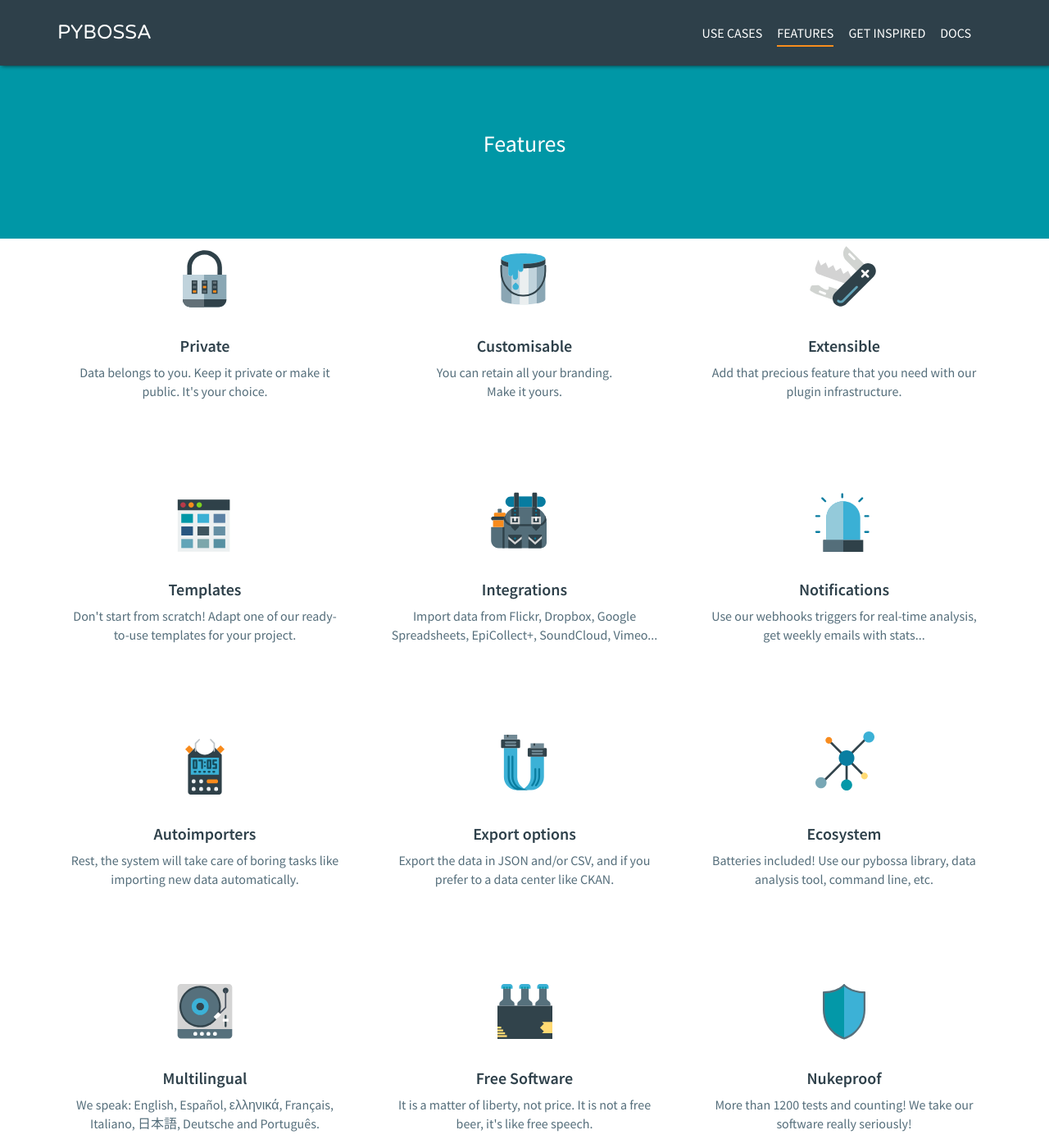
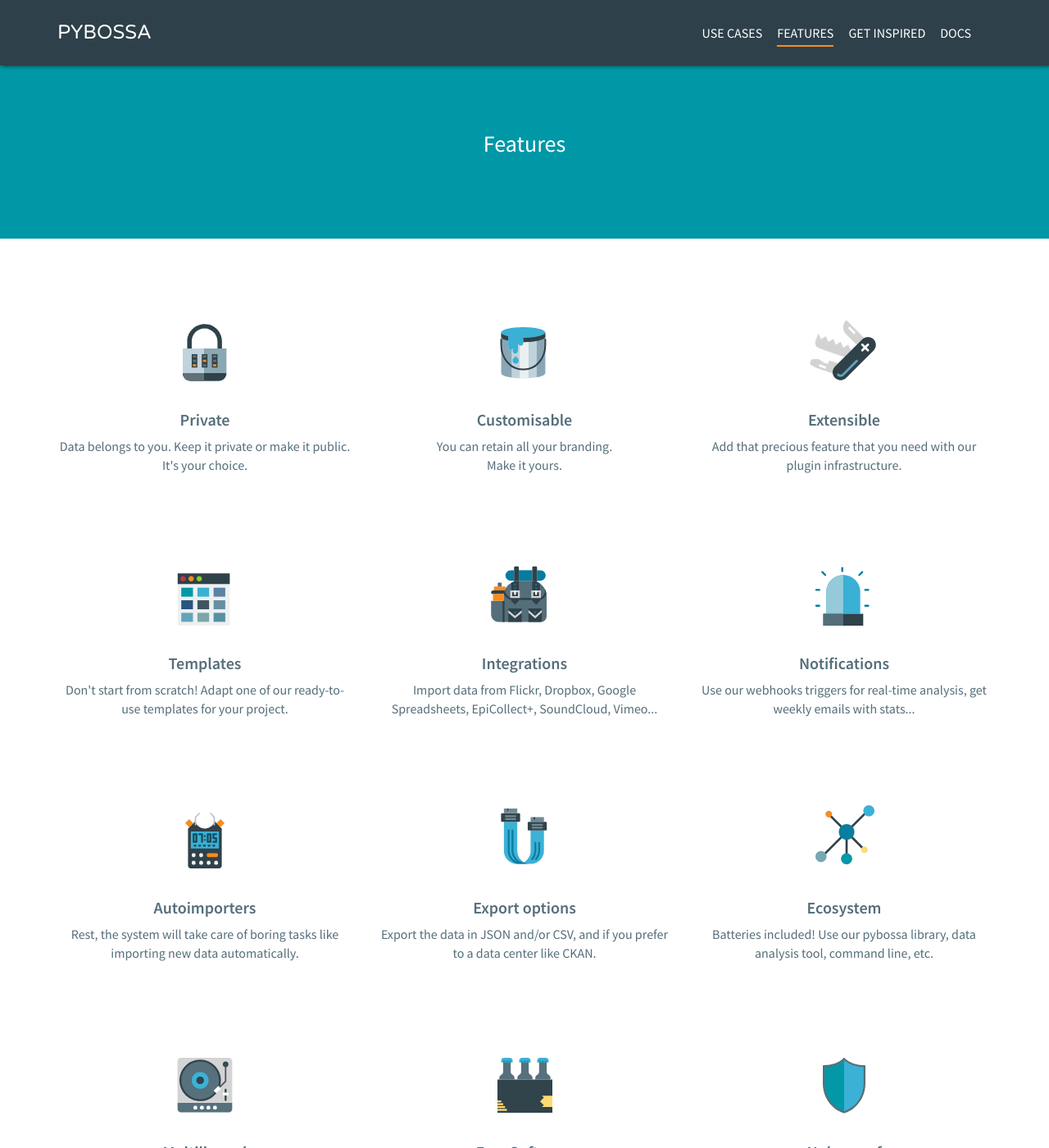
Before and after one commit to Scifabric/pybossa.github.io, a Jekyll site: the page built from features/index.html, in a window 1280 px wide and 1400 px high. Shown: the whole window at 82% size. Built offline with Jekyll 4.4.1, drawn with Linux system fonts in a browser that asks for light colours; nearby versions of some CDN libraries; Markdown is read by kramdown in place of the engine named in the settings; a style sheet for code colours, icons or effects is not loaded.

Commit message:
features new css ready

```diff
--- a/_sass/features/_all.scss
+++ b/_sass/features/_all.scss
@@ -4,10 +4,31 @@
 @import "partials/button";
 
 
-.features {
+.features-row:first-child{
+	padding-top: 90px;
+
+}
+
+.feature {
     padding-bottom: 90px;
     text-align: center;
 }
+
+@media (max-width: 768px){
+
+	.features-row:first-child{
+	padding-top: 40px;
+	}
+
+	.feature {
+    padding-bottom: 20px;
+	}
+
+	.feature:last-child {
+    padding-bottom: 40px;
+	}
+}
+
 
 .features h3 {
     color: $dark-grey;
--- a/features/index.html
+++ b/features/index.html
@@ -16,37 +16,37 @@
 </div>
 
 <div class="container-fluid">
-    <div class="container padding-top-90">
-        <div class="row features">
-            <div class="col-md-4">
+    <div class="container">
+        <div class="row features-row">
+            <div class="col-md-4 feature">
                 <img src="/assets/img/private.svg"/>
                 <h3>Private</h3>
                 <p>Data belongs to you. Keep it private or make it public. It's your choice.</p>
             </div>
-            <div class="col-md-4">
+            <div class="col-md-4 feature">
                 <img src="/assets/img/customisable.svg"/>
                 <h3>Customisable</h3>
                 <p>You can retain all your branding.<br/> Make it yours.</p>
             </div>
-            <div class="col-md-4">
+            <div class="col-md-4 feature">
                 <img src="/assets/img/extensible.svg"/>
                 <h3>Extensible</h3>
                 <p>Add that precious feature that you need with our plugin infrastructure.</p>
             </div>
         </div>
 
-        <div class="row features">
-            <div class="col-md-4">
+        <div class="row features-row">
+            <div class="col-md-4 feature">
                 <img src="/assets/img/template.svg"/>
                 <h3>Templates</h3>
                 <p>Don't start from scratch! Adapt one of our ready-to-use templates for your project.</p>
             </div>
-            <div class="col-md-4">
+            <div class="col-md-4 feature">
                 <img src="/assets/img/integration.svg"/>
                 <h3>Integrations</h3>
                 <p>Import data from Flickr, Dropbox, Google Spreadsheets, EpiCollect+, SoundCloud, Vimeo...</p>
             </div>
-            <div class="col-md-4">
+            <div class="col-md-4 feature">
                 <img src="/assets/img/notifications.svg"/>
                 <h3>Notifications</h3>
                 <p>Use our webhooks triggers for real-time analysis, get weekly emails with stats...</p>
@@ -54,54 +54,54 @@
 
         </div>
 
-        <div class="row features">
-            <div class="col-md-4">
+        <div class="row features-row">
+            <div class="col-md-4 feature">
                 <img src="/assets/img/autoimporter.svg"/>
                 <h3>Autoimporters</h3>
                 <p>Rest, the system will take care of boring tasks like importing new data automatically.</p>
             </div>
-            <div class="col-md-4">
+            <div class="col-md-4 feature">
                 <img src="/assets/img/export.svg"/>
                 <h3>Export options</h3>
                 <p>Export the data in JSON and/or CSV, and if you prefer to a data center like CKAN.</p>
             </div>
-            <div class="col-md-4">
+            <div class="col-md-4 feature">
                 <img src="/assets/img/ecosystem.svg"/>
                 <h3>Ecosystem</h3>
                 <p>Batteries included! Use our pybossa library, data analysis tool, command line, etc.</p>
             </div>
         </div>
 
-        <div class="row features">
-            <div class="col-md-4">
+        <div class="row features-row">
+            <div class="col-md-4 feature">
                 <img src="/assets/img/multilingual.svg"/>
                 <h3>Multilingual</h3>
                 <p>We speak: English, Español, ελληνικά, Français, Italiano, 日本語, Deutsche and Português.</p>
             </div>
-            <div class="col-md-4">
+            <div class="col-md-4 feature">
                 <img src="/assets/img/open-source.svg"/>
                 <h3>Free Software</h3>
                 <p>It is a matter of liberty, not price. It is not a free beer, it's like free speech.</p>
             </div>
-            <div class="col-md-4">
+            <div class="col-md-4 feature">
                 <img src="/assets/img/nukeproof.svg"/>
                 <h3>Nukeproof</h3>
                 <p>More than 1200 tests and counting! We take our software really seriously!</p>
             </div>
         </div>
 
-        <div class="row features">
-            <div class="col-md-4">
+        <div class="row features-row">
+            <div class="col-md-4 feature">
                 <img src="/assets/img/blog.svg"/>
                 <h3>Blog</h3>
                 <p>Each project has its blog to share updates about the research. Because sharing is caring!</p>
             </div>
-            <div class="col-md-4">
+            <div class="col-md-4 feature">
                 <img src="/assets/img/social.svg"/>
                 <h3>Social Login</h3>
                 <p>Sign in with Google, Facebook or Twitter credentials. Avoid forgetting passwords!</p>
             </div>
-            <div class="col-md-4">
+            <div class="col-md-4 feature">
                 <img src="/assets/img/open-science.svg"/>
                 <h3>Open Science</h3>
                 <p>Every aspect of PyBossa is accessible to all levels. Open science done right!</p>
```
